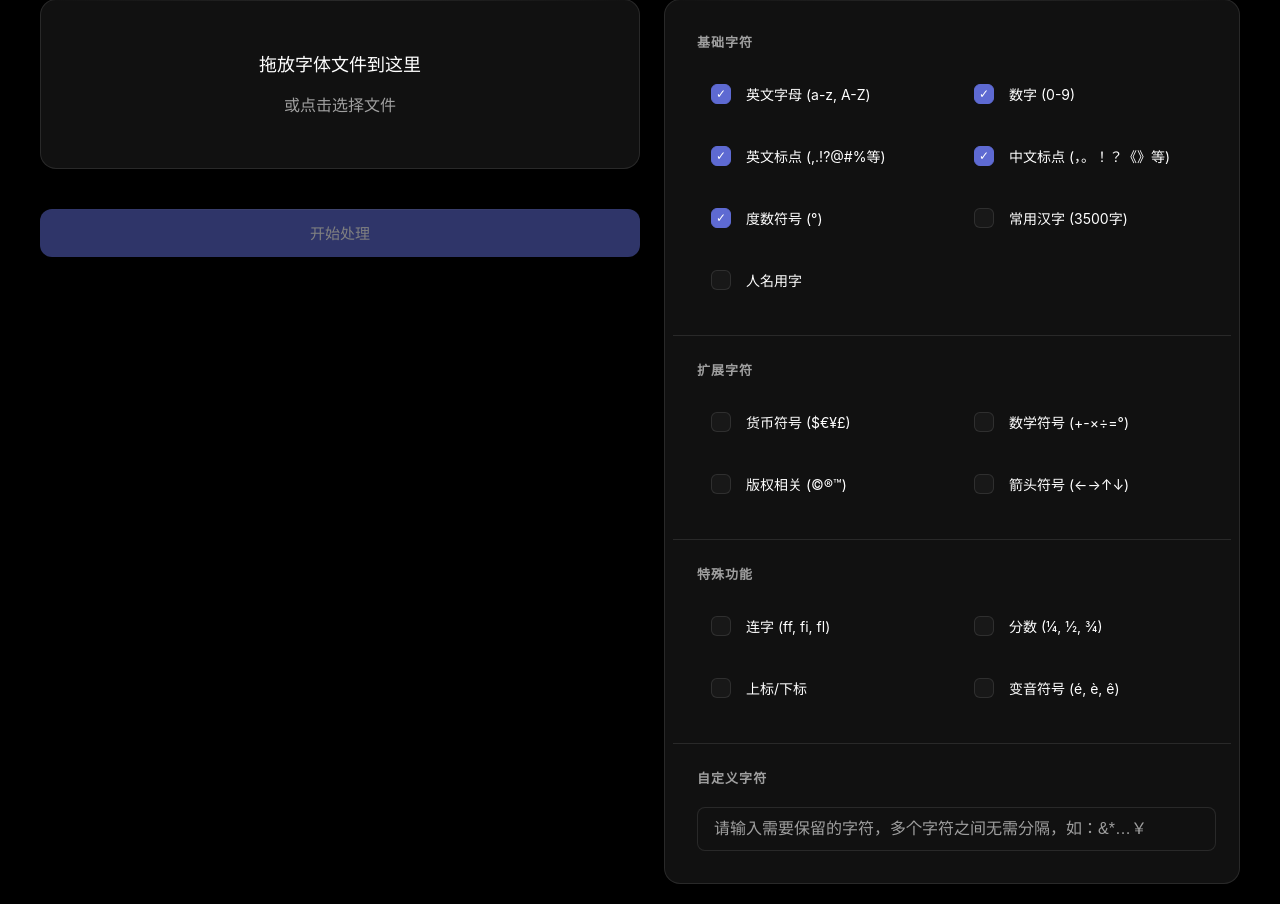
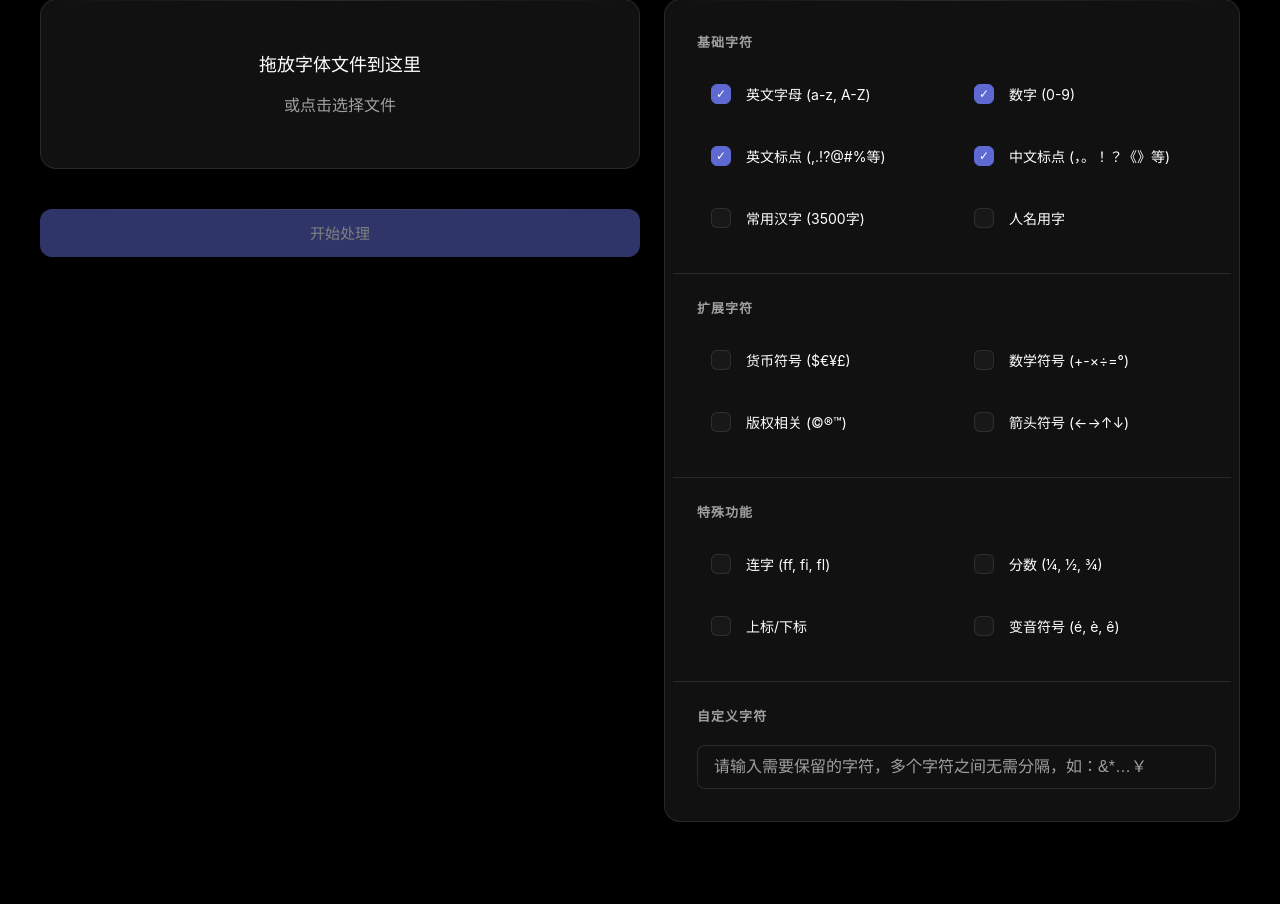
Before and after one commit to PladyChan/font-subsetter-web, a Flask app: page / in a window 1280 px wide. Shown: the part 330-1234 px from the top of the page. After the commit the page ends 1152 px from the top, so only its background shows below. Run offline with Flask 2, Linux system fonts and the light colour scheme.

Commit message:
feat: 将度数符号合并到数学符号选项中

```diff
--- a/templates/index.html
+++ b/templates/index.html
@@ -578,10 +578,6 @@
                         <span class="option-text">中文标点 (，。！？《》等)</span>
                     </label>
                     <label class="option-item">
-                        <input type="checkbox" name="chars" value="degree" checked>
-                        <span class="option-text">度数符号 (°)</span>
-                    </label>
-                    <label class="option-item">
                         <input type="checkbox" name="chars" value="chinese_common">
                         <span class="option-text">常用汉字 (3500字)</span>
                     </label>
@@ -759,7 +755,6 @@
                     numbers: false,
                     en_punctuation: false,
                     cn_punctuation: false,
-                    degree: false,
                     chinese_common: false,
                     chinese_name: false,
                     currency: false,
--- a/typetrim.py
+++ b/typetrim.py
@@ -35,8 +35,6 @@ def get_chars_by_options(options):
     if options.get('cn_punctuation', False):
         # 中文标点
         chars.update('，。！？；：""''「」『』（）【】《》〈〉…—～·、')
-    if options.get('degree', False):
-        chars.add('°')                      # 度数符号
     if options.get('chinese_common', False):
         # 常用汉字集（3500字）
         common_chars = (
```
